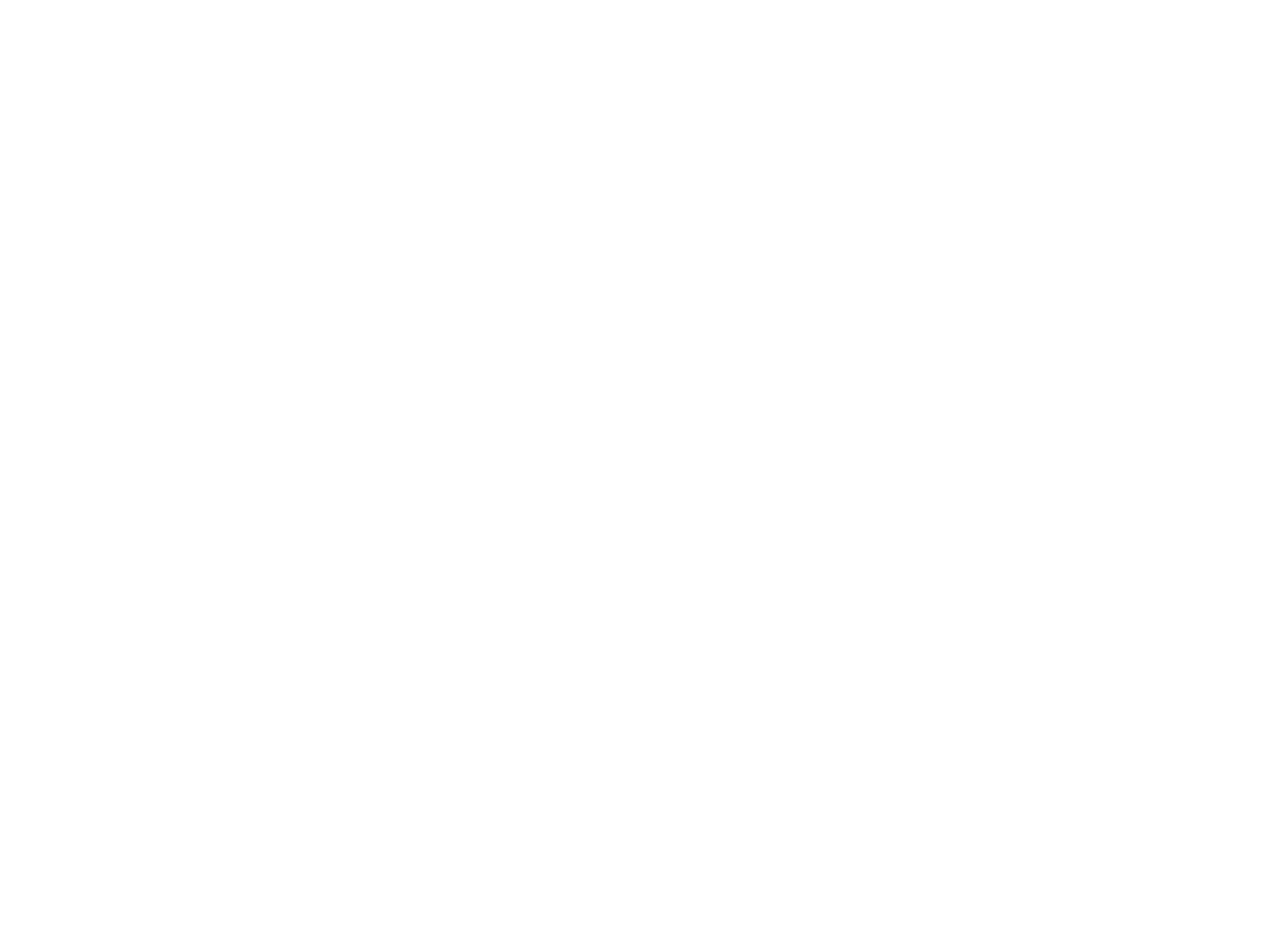
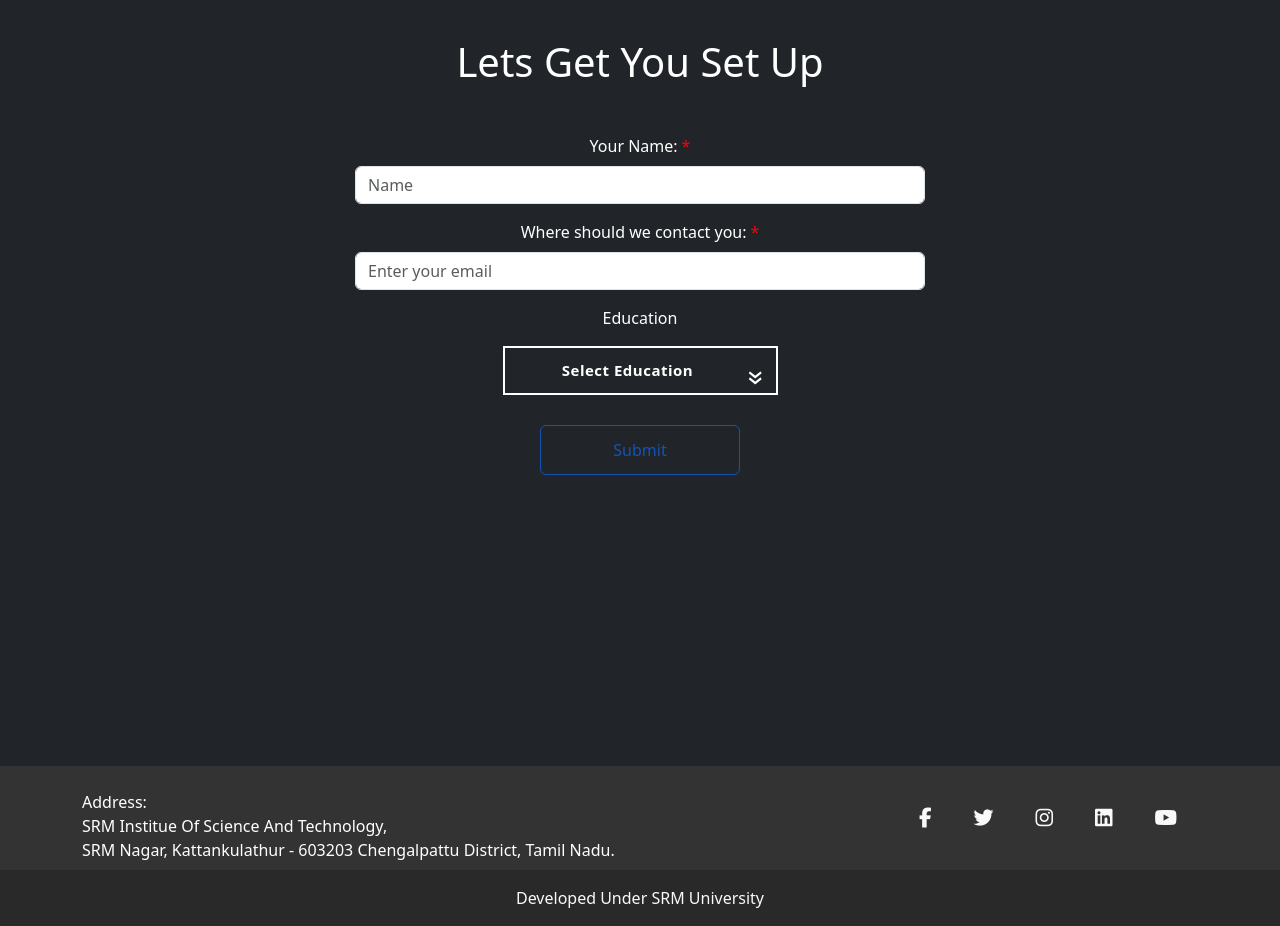
Before and after one commit to itsankk05/Trajectory, a React (Create React App) app: page / in a window 1280 px wide. Shown: the part 840-1766 px from the top of the page. Before the commit the page ends 800 px from the top, so only its background shows below. Built offline with nearby package versions, Linux system fonts and the light colour scheme.

Commit message:
Layout change

```diff
--- a/src/App.js
+++ b/src/App.js
@@ -1,6 +1,6 @@
 import "./App.css";
 import Navbar from "./Navbar/Navbar";
-import Banner from "./Homepage/Homepage";
+import Homepage from "./Homepage/Homepage";
 import Quiz from "./Quiz/Quiz";
 import Form from "./Form/Form";
 import Start from "./Quiz/Start";
@@ -166,10 +166,21 @@
       <Router>
         <Navbar />
         <Routes>
-          <Route exact path="/" element={<Banner />} />
+          <Route
+            exact
+            path="/"
+            element={
+              <Homepage
+                name={name}
+                setName={setName}
+                selectedEducation={selectedEducation}
+                setSelectedEducation={setSelectedEducation}
+              />
+            }
+          />
 
           {/* FORM COMPONENT */}
-          <Route
+          {/* <Route
             exact
             path="/form"
             element={
@@ -180,7 +191,7 @@
                 setSelectedEducation={setSelectedEducation}
               />
             }
-          />
+          /> */}
 
           {/* START COMPONENT */}
           <Route
--- a/src/Form/Form.css
+++ b/src/Form/Form.css
@@ -2,7 +2,6 @@
   width: 100px;
   align-items: center;
 }
-/* ... Your existing CSS code ... */
 
 .required {
   color: red;
@@ -14,7 +13,6 @@
   background-color: #e9ecef; /* Gray out the button when disabled */
   border-color: #e9ecef; /* Gray out the border when disabled */
 }
-/* Add this CSS to your existing "Form.css" or your preferred CSS file */
 
 /* Style for the dropdown menu options */
 .dropdown-menu a {
@@ -44,7 +42,6 @@
 /* DropDown */
 
 .dropDownContainer {
-  /* background-color: #212529; */
   display: flex;
   flex-direction: column;
   align-items: center;
@@ -59,7 +56,6 @@
   &::after {
     content: "\00bb";
     position: absolute;
-    /* font-family: "Reem Kufi", sans-serif; */
     width: 20px;
     height: 20px;
     top: 22px;
--- a/src/Form/Form.js
+++ b/src/Form/Form.js
@@ -1,6 +1,7 @@
 import React, { useState, useEffect } from "react";
 import "./Form.css";
-import { Link } from "react-router-dom";
+import { Route, Routes, Link } from "react-router-dom";
+import Footer from "../Footer";
 
 export default function Form({
   name,
@@ -21,6 +22,12 @@
   };
 
   useEffect(() => {
+    document.title = "Form - Trajectory";
+
+    // eslint-disable-next-line react-hooks/exhaustive-deps
+  }, []);
+
+  useEffect(() => {
     setIsFormValid(
       name.trim() !== "" && email.trim() !== "" && selectedEducation !== ""
     );
@@ -30,8 +37,18 @@
     <>
       <div
         className="container my-5"
-        style={{ textAlign: "center", color: "white" }}
+        style={{
+          textAlign: "center",
+          color: "white",
+          width: "100vw",
+          minHeight: "100vh",
+        }}
       >
+        <br />
+        <br />
+        <br />
+        <br />
+        <br />
         <h1>Lets Get You Set Up</h1>
         <div className="mb-3 my-5">
           <label htmlFor="exampleFormControlInput1" className="form-label">
@@ -98,6 +115,7 @@
           </button>
         </Link>
       </div>
+      <Footer />
     </>
   );
 }
--- a/src/Homepage/Homepage.css
+++ b/src/Homepage/Homepage.css
@@ -2,6 +2,8 @@
   text-align: left;
   background-size: cover;
   background-position: center center;
+  width: 100vw;
+  min-height: 80vh;
 }
 
 .mainpagecontent {
--- a/src/Homepage/Homepage.js
+++ b/src/Homepage/Homepage.js
@@ -1,18 +1,32 @@
 import React from "react";
 import "./Homepage.css";
 import { Link } from "react-router-dom";
+import { useEffect } from "react";
+import Form from "../Form/Form";
 
-export default function Banner() {
+export default function Homepage({
+  name,
+  setName,
+  selectedEducation,
+  setSelectedEducation,
+}) {
+  useEffect(() => {
+    document.title = "Home - Trajectory";
+
+    // eslint-disable-next-line react-hooks/exhaustive-deps
+  }, []);
   return (
+    <>
       <header className="banner">
         <div className="mainpagecontent">
           <div className="banner_description">
             <h3>
               Discover Your Path: Embark on a personalized journey towards your
-            dream career. Whether you're in 10th grade, 12th grade, or college,
-            our interactive quiz matches your aspirations, strengths, and
-            interests to a world of exciting career possibilities. Unveil your
-            potential and let us guide you towards a future filled with purpose.
+              dream career. Whether you're in 10th grade, 12th grade, or
+              college, our interactive quiz matches your aspirations, strengths,
+              and interests to a world of exciting career possibilities. Unveil
+              your potential and let us guide you towards a future filled with
+              purpose.
             </h3>
           </div>
           <div className="careerimg">
@@ -23,10 +37,19 @@
         </div>
 
         <div className="banner_buttons">
-        <Link to="/form">
+          <a href="#form">
             <button className="button-52">Start Your Journey</button>
-        </Link>
+          </a>
         </div>
       </header>
+      <div id="form">
+        <Form
+          name={name}
+          setName={setName}
+          selectedEducation={selectedEducation}
+          setSelectedEducation={setSelectedEducation}
+        />
+      </div>
+    </>
   );
 }
--- a/src/Quiz/Quiz.js
+++ b/src/Quiz/Quiz.js
@@ -54,6 +54,12 @@
       showTheResult();
     }
   };
+
+  useEffect(() => {
+    document.title = "Quiz - Trajectory";
+
+    // eslint-disable-next-line react-hooks/exhaustive-deps
+  }, []);
 
   return (
     <div className="quiz">
--- a/src/Quiz/Result.js
+++ b/src/Quiz/Result.js
@@ -1,8 +1,15 @@
 import React from "react";
 import { Link } from "react-router-dom";
+import { useEffect } from "react";
 import "./result.css"; // Import your custom CSS
 
 function Result({ searchAnswer, showResult, collectedAnswers }) {
+  useEffect(() => {
+    document.title = "Result - Trajectory";
+
+    // eslint-disable-next-line react-hooks/exhaustive-deps
+  }, []);
+
   if (!showResult) {
     return null;
   }
```
Lines whose indentation alone changed are shown as unchanged.
